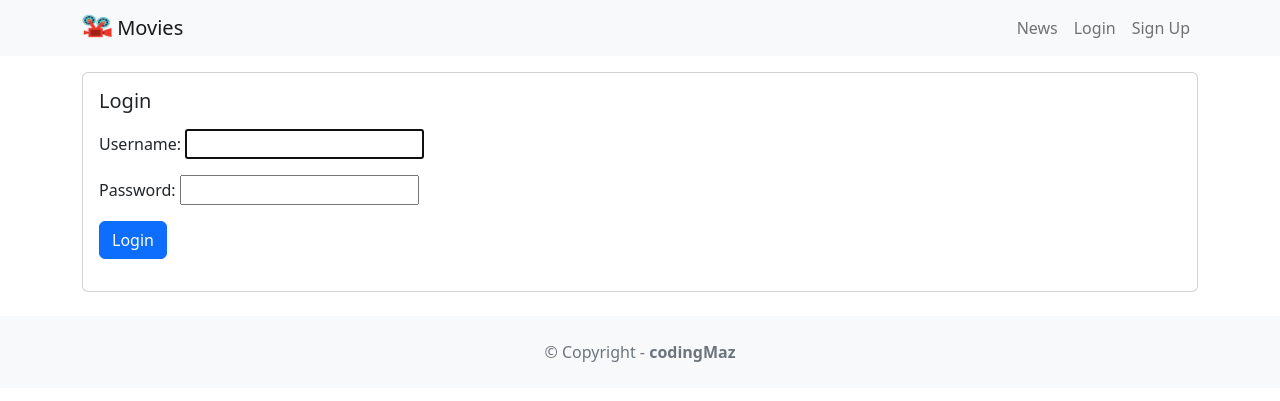
After one commit to mbalandari/movie_first, a Django app: page /accounts/login/ in a window 1280 px wide. The commit adds this page. Shown: the top 401 px of the page. Run offline with Django 4.2, Linux system fonts and the light colour scheme; parts of the project's set-up code (start-up, migrations or seed data) failed here and were passed over.

Commit message:
handle login and logout

```diff
--- /dev/null
+++ b/accounts/templates/loginaccount.html
@@ -0,0 +1,27 @@
+{% extends 'base.html' %}
+
+{% block content %}
+<div class="card mb-3">
+    <div class="row g-0">
+        <div>
+            <div class="card-body">
+                <h5 class="card-title">Login</h5>
+                {% if error %}
+                <div class="alert alert-danger mt-3" role="alert">
+                    {{ error }}
+                </div>
+                {% endif %}
+                <p class="card-text">
+                <form method="POST">
+                    {% csrf_token %}
+                    {{ form.as_p }}
+                    <button type="submit" class="btn btn-primary">
+                        Login
+                    </button>
+                </form>
+                </p>
+            </div>
+        </div>
+    </div>
+</div>
+{% endblock content %}
--- a/accounts/urls.py
+++ b/accounts/urls.py
@@ -4,4 +4,6 @@ from . import views
 
 urlpatterns = [
     path('signupaccount/', views.signupaccount, name='signupaccount'),
+    path('logout/', views.logoutaccount, name='logoutaccount'),
+    path('login/', views.loginaccount, name='loginaccount'),
 ]
--- a/accounts/views.py
+++ b/accounts/views.py
@@ -2,7 +2,8 @@ from django.shortcuts import render
 from django.contrib.auth.forms import UserCreationForm
 from .forms import UserCreateForm
 from django.contrib.auth.models import User
-from django.contrib.auth import login
+from django.contrib.auth.forms import AuthenticationForm
+from django.contrib.auth import login, logout, authenticate
 from django.shortcuts import redirect
 from django.db import IntegrityError
 
@@ -27,3 +28,25 @@ def signupaccount(request):
                 )
         else:
             return render(request, 'signupaccount.html', {'form': UserCreateForm, 'error': 'Passwords do not match'})
+
+
+def loginaccount(request):
+    if request.method == 'GET':
+        return render(request, 'loginaccount.html', {'form': AuthenticationForm})
+    else:
+        user = authenticate(
+            request, username=request.POST['username'], password=request.POST['password']
+        )
+        if user is None:
+            return render(
+                request, 'loginaccount.html', {
+                    'form': AuthenticationForm(), 'error': 'username and password donot match'}
+            )
+        else:
+            login(request, user)
+            return redirect('home')
+
+
+def logoutaccount(request):
+    logout(request)
+    return redirect('home')
--- a/templates/base.html
+++ b/templates/base.html
@@ -25,8 +25,14 @@
             <div class="collapse navbar-collapse" id="navbarNavAltMarkup">
                 <div class="navbar-nav ms-auto">
                     <a class="nav-link" href="{% url 'news' %}">News</a>
-                    <a class="nav-link" href="#">Login</a>
-                    <a class="nav-link" href="#">Sign Up</a>
+                    {% if user.is_authenticated %}
+                    <a class="nav-link" href="{% url 'logoutaccount' %}">
+                        Logout ({{ user.username }})
+                    </a>
+                    {% else %}
+                    <a class="nav-link" href="{% url 'loginaccount' %}">Login</a>
+                    <a class="nav-link" href="{% url 'signupaccount' %}">Sign Up</a>
+                    {% endif %}
                 </div>
             </div>
         </div>
```
Also changed, not shown: db.sqlite3.
